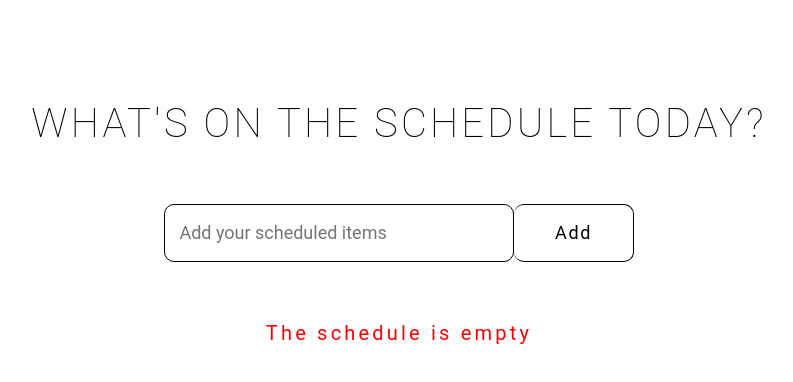
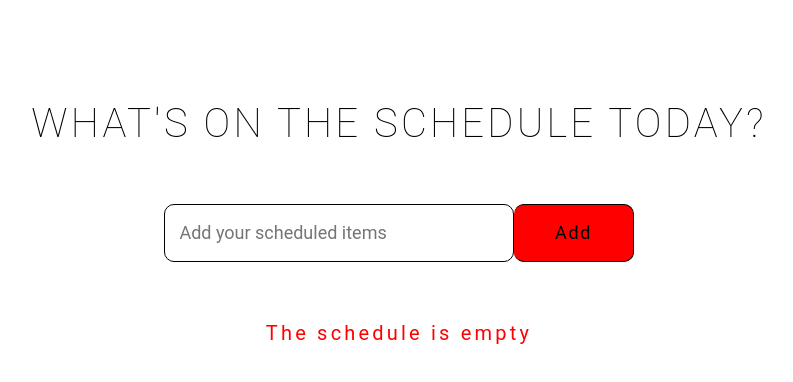
Before and after one commit to matgus217/traning-productivity-app, a React (Create React App) app: page / in a window 1280 px wide. In both pictures the pointer is over the button "Add". Shown: the top 382 px of the page, without its empty margins (241-1034 px from the left). Built offline with nearby package versions, Linux system fonts and the light colour scheme.

Commit message:
Add hover to button and backgroundcolor

```diff
--- a/src/App.css
+++ b/src/App.css
@@ -1,6 +1,6 @@
 body {
     padding: 0px;
-    color: #f7f7f7;
+    color: white;
     margin: 0;
     font-size: 18px;
     background: white;
@@ -74,10 +74,17 @@ body {
     border-left: none;
   }
 
+  .button1:hover {
+    background-color: red;
+  }
+
   .button2 {
     color: red;
   }
 
+  .button2:hover{
+    background-color: black;
+  }
   ul {
     padding: 0;
     list-style: none;
@@ -92,7 +99,7 @@ body {
     background: white;
     letter-spacing: 0.02rem;
     transition: all 0.3s ease-out;
-    border-left: 5px solid red;
+    border-left: 10px solid red;
     color:black;
     border-radius: 10px;
   }
```
